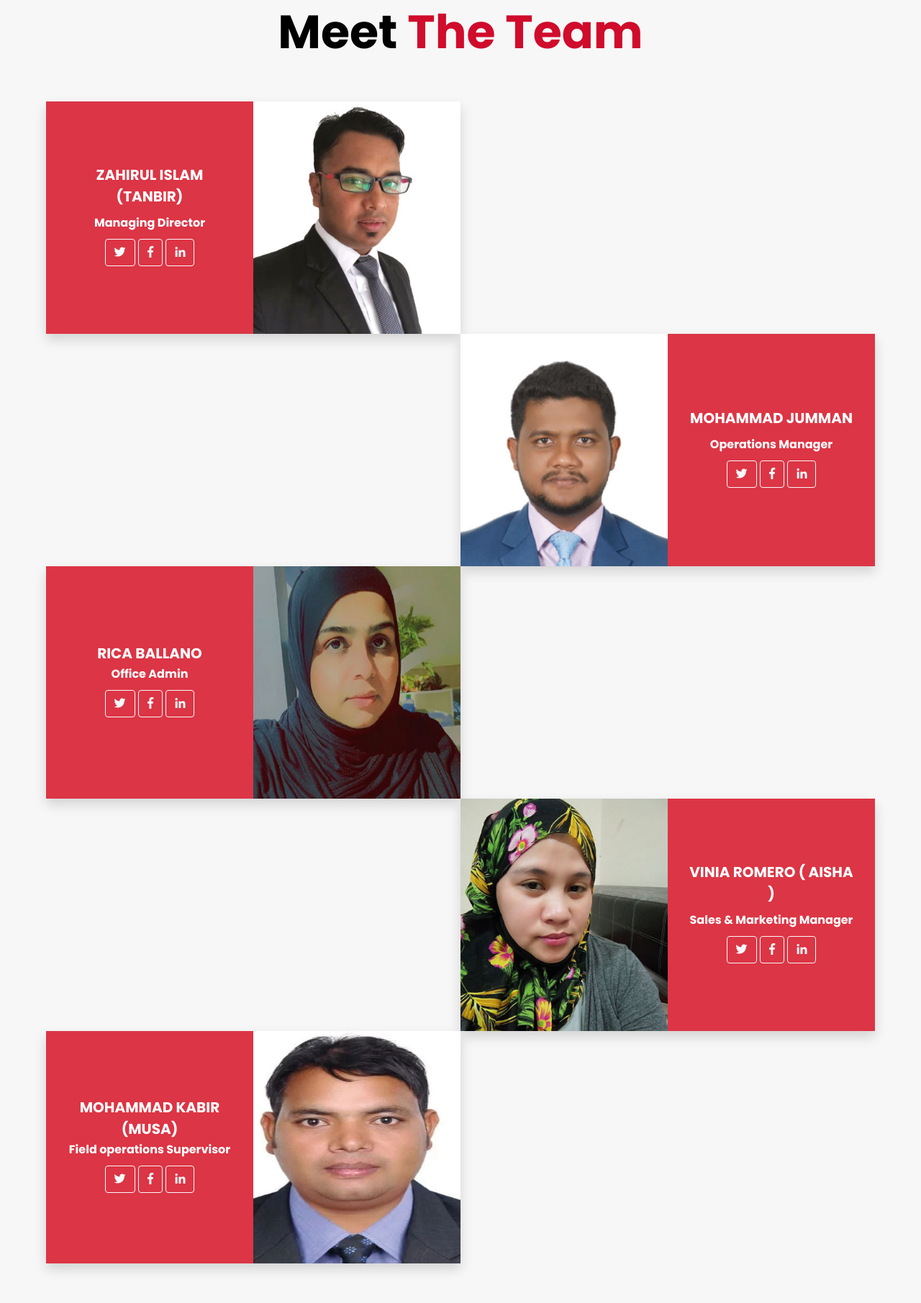
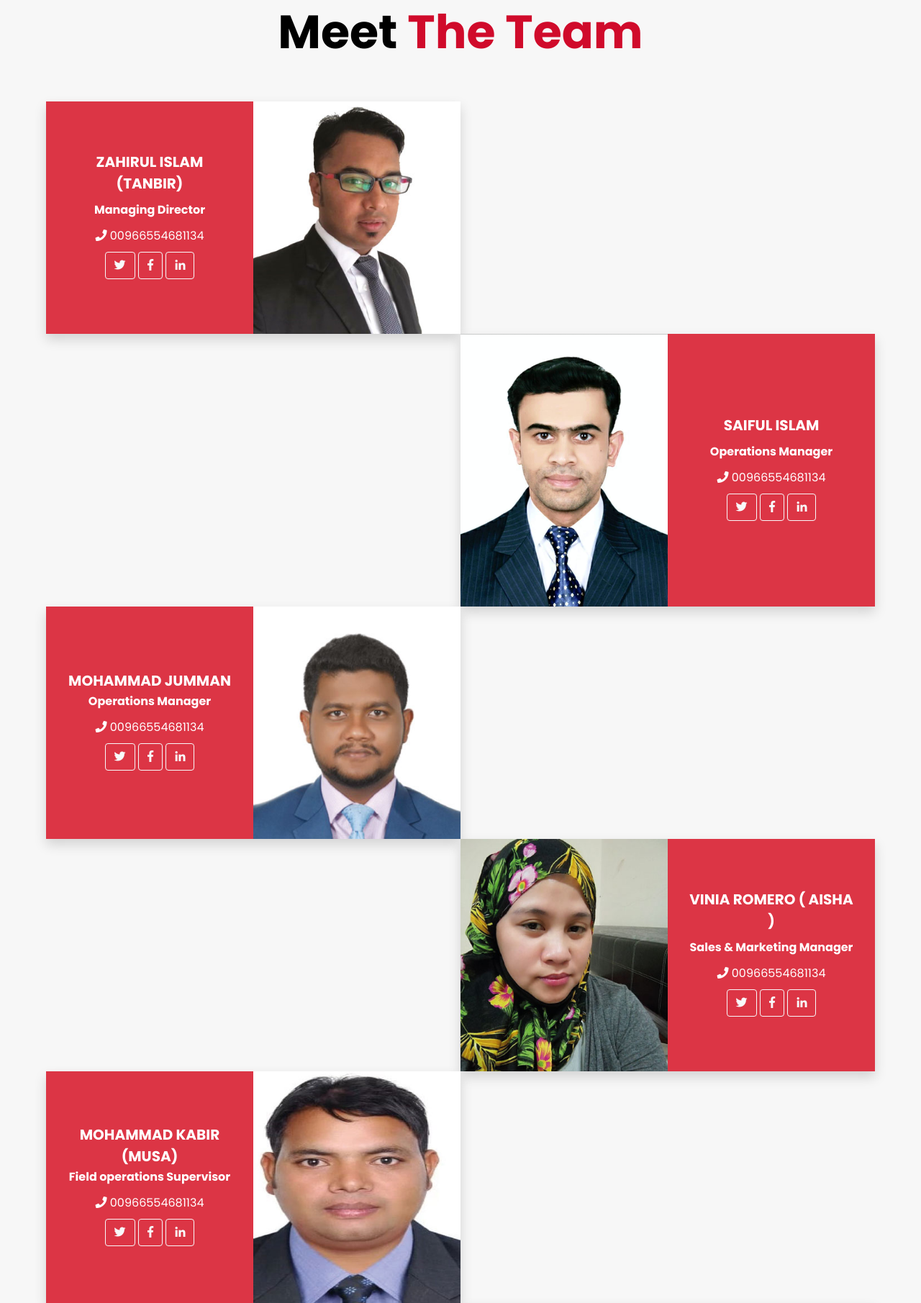
Before and after one commit to yeatun/sarah.com, a PHP site: page /ourTeam.php in a window 1280 px wide. Shown: the part 184-1995 px from the top of the page at 72% size. Run offline with PHP 8.4, Linux system fonts and the light colour scheme; style sheets or scripts are compiled from the project's sources.

Commit message:
add a team member

```diff
--- a/ourTeam.php
+++ b/ourTeam.php
@@ -70,6 +70,7 @@
                             <div class="h-100 d-flex flex-column justify-content-center bg-danger p-4">
                                 <h5 class="text-white mb-2">ZAHIRUL ISLAM (TANBIR)</h5>
                                 <p class="text-white font-italic mb-2">Managing Director</p>
+                                <span class="text-white font-italic mb-2"><i class="fa fa-phone" aria-hidden="true"> </i> 00966554681134</span>
                                 <!-- <p class="text-white font-italic mb-2">Lorem elitr magna stet rebum dolores sed. Est stet labore est lorem lorem</p> -->
                                 <div class="position-relative mb-2">
                                     <a class="btn btn-outline-light btn-square mr-1" href="#"><i class="fab fa-twitter"></i></a>
@@ -88,12 +89,15 @@
                 <div class="col-lg-6 p-0 shadow">
                     <div class="row m-0">
                         <div class="col-sm-6 p-0" style="min-height: 300px;">
-                            <img class=" w-10 h-10" src="assets/images/team/team-2.jpg" style="object-fit: cover;">
+                            <img class=" w-10 h-10" src="assets/images/team/team-6.jpg" style="object-fit: cover;">
                         </div>
                         <div class="col-sm-6 p-0 text-center">
                             <div class="h-100 d-flex flex-column justify-content-center bg-danger p-4">
-                                <h5 class="mb-2 text-white">MOHAMMAD JUMMAN</h5>
+                                <h5 class="mb-2 text-white">SAIFUL ISLAM</h5>
+
                                 <p class="text-white font-italic mb-2">Operations Manager</p>
+                                <span class="text-white font-italic mb-2"><i class="fa fa-phone" aria-hidden="true"> </i> 00966554681134</span>
+
 
                                 <div class="position-relative mb-2">
                                     <a class="btn btn-outline-light btn-square mr-1" href="#"><i class="fab fa-twitter"></i></a>
@@ -110,8 +114,9 @@
                     <div class="row m-0 ">
                         <div class="col-sm-6 p-0 text-center">
                             <div class="h-100 d-flex flex-column justify-content-center bg-danger p-4">
-                                <h5 class="text-white bmb-2">RICA BALLANO</h5>
-                                <p class="text-white font-italic mb-2">Office Admin</p>
+                                <h5 class="text-white bmb-2">MOHAMMAD JUMMAN</h5>
+                                <p class="text-white font-italic mb-2">Operations Manager</p>
+                                <span class="text-white font-italic mb-2"><i class="fa fa-phone" aria-hidden="true"> </i> 00966554681134</span>
 
                                 <div class="position-relative mb-2">
                                     <a class="btn btn-outline-light btn-square mr-1" href="#"><i class="fab fa-twitter"></i></a>
@@ -121,7 +126,7 @@
                             </div>
                         </div>
                         <div class="col-sm-6 p-0" style="min-height: 300px;">
-                            <img class=" w-5 h-5" src="assets/images/team/team-3.jpg" style="object-fit: cover;">
+                            <img class=" w-5 h-5" src="assets/images/team/team-2.jpg" style="object-fit: cover;">
                         </div>
                     </div>
                 </div>
@@ -136,6 +141,7 @@
                             <div class="h-100 d-flex flex-column justify-content-center bg-danger p-4">
                                 <h5 class="mb-2 text-white">VINIA ROMERO ( AISHA )</h5>
                                 <p class="text-white font-italic mb-2">Sales & Marketing Manager</p>
+                                <span class="text-white font-italic mb-2"><i class="fa fa-phone" aria-hidden="true"> </i> 00966554681134</span>
 
                                 <div class="position-relative mb-2">
                                     <a class="btn btn-outline-light btn-square mr-1" href="#"><i class="fab fa-twitter"></i></a>
@@ -154,6 +160,7 @@
                             <div class="h-100 d-flex flex-column justify-content-center bg-danger p-4">
                                 <h5 class="text-white bmb-2">MOHAMMAD KABIR (MUSA)</h5>
                                 <p class="text-white font-italic mb-2">Field operations Supervisor</p>
+                                <span class="text-white font-italic mb-2"><i class="fa fa-phone" aria-hidden="true"> </i> 00966554681134</span>
 
                                 <div class="position-relative mb-2">
                                     <a class="btn btn-outline-light btn-square mr-1" href="#"><i class="fab fa-twitter"></i></a>
@@ -164,6 +171,28 @@
                         </div>
                         <div class="col-sm-6 p-0" style="min-height: 300px;">
                             <img class=" w-5 h-5" src="assets/images/team/team-5.jpg" style="object-fit: cover;">
+                        </div>
+                    </div>
+                </div>
+            </div>
+            <div class="row justify-content-lg-end m-0">
+                <div class="col-lg-6 p-0 shadow">
+                    <div class="row m-0">
+                        <div class="col-sm-6 p-0" style="min-height: 300px;">
+                            <img class=" w-10 h-10" src="assets/images/team/team-3.jpg" style="object-fit: cover;">
+                        </div>
+                        <div class="col-sm-6 p-0 text-center">
+                            <div class="h-100 d-flex flex-column justify-content-center bg-danger p-4">
+                                <h5 class="mb-2 text-white">RICA BALLANO</h5>
+                                <p class="text-white font-italic mb-2">Office Admin</p>
+                                <span class="text-white font-italic mb-2"><i class="fa fa-phone" aria-hidden="true"> </i> 00966554681134</span>
+
+                                <div class="position-relative mb-2">
+                                    <a class="btn btn-outline-light btn-square mr-1" href="#"><i class="fab fa-twitter"></i></a>
+                                    <a class="btn btn-outline-light btn-square mr-1" href="#"><i class="fab fa-facebook-f"></i></a>
+                                    <a class="btn btn-outline-light btn-square mr-1" href="#"><i class="fab fa-linkedin-in"></i></a>
+                                </div>
+                            </div>
                         </div>
                     </div>
                 </div>
```
Also changed, not shown: assets/images/team/team-6.jpg.
